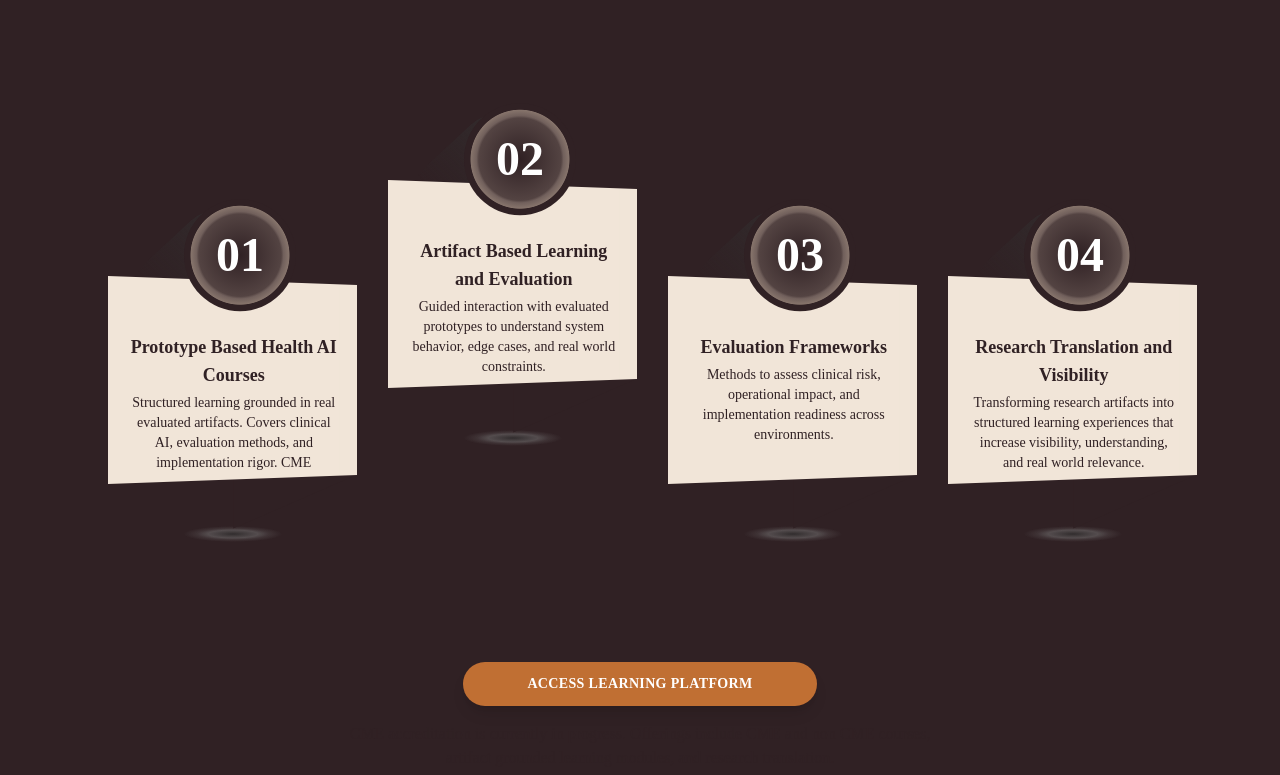
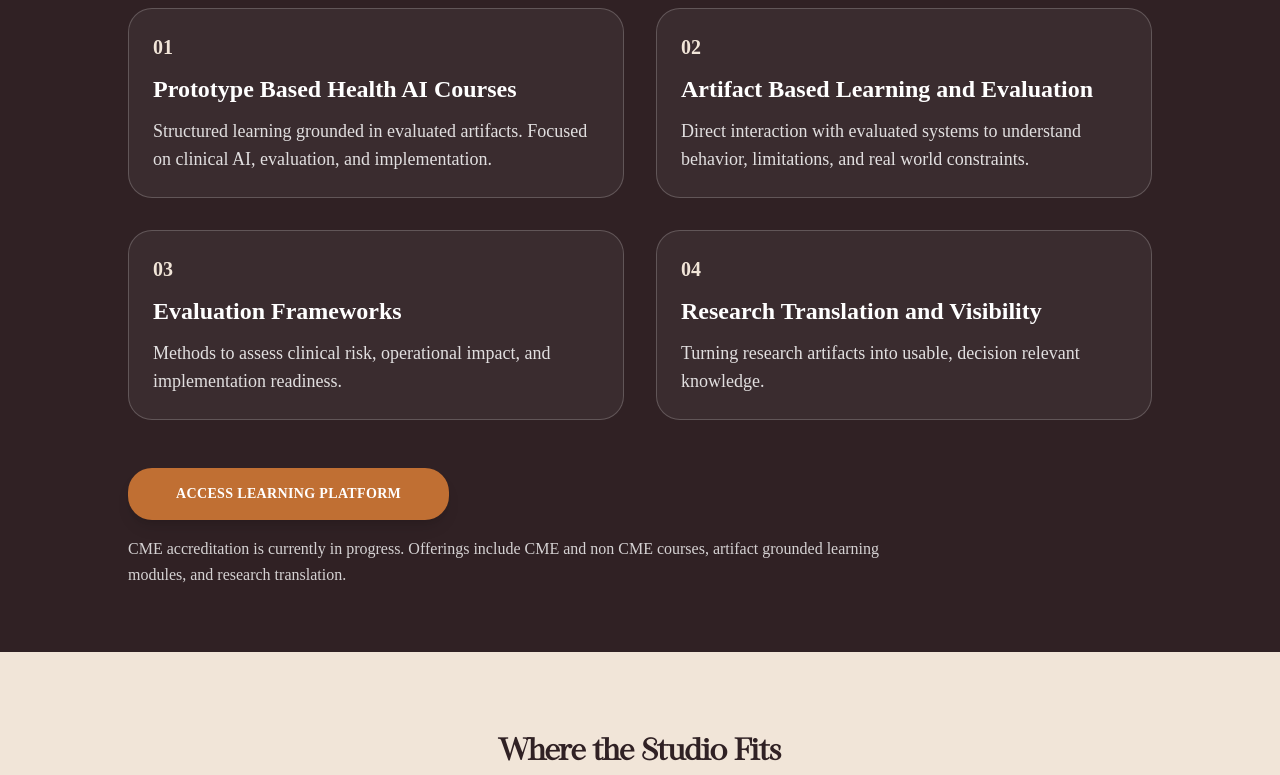
Before and after one commit to lbouayad/tophealthaistudio, a Next.js app: page / in a window 1280 px wide. Shown: the part 5185-5960 px from the top of the page. Built offline with nearby package versions, Linux system fonts and the light colour scheme.

Commit message:
Update Offerings.js

```diff
--- a/src/app/components/Home/Offerings.js
+++ b/src/app/components/Home/Offerings.js
@@ -1,191 +1,82 @@
 "use client";
-import React, { useEffect } from "react";
-import Aos from "aos";
-import "aos/dist/aos.css";
+import React from "react";
+import Link from "next/link";
 
-const Offers = () => {
-  useEffect(() => {
-    Aos.init();
-  }, []);
+const offerings = [
+  {
+    number: "01",
+    title: "Prototype Based Health AI Courses",
+    description:
+      "Structured learning grounded in evaluated artifacts. Focused on clinical AI, evaluation, and implementation.",
+  },
+  {
+    number: "02",
+    title: "Artifact Based Learning and Evaluation",
+    description:
+      "Direct interaction with evaluated systems to understand behavior, limitations, and real world constraints.",
+  },
+  {
+    number: "03",
+    title: "Evaluation Frameworks",
+    description:
+      "Methods to assess clinical risk, operational impact, and implementation readiness.",
+  },
+  {
+    number: "04",
+    title: "Research Translation and Visibility",
+    description:
+      "Turning research artifacts into usable, decision relevant knowledge.",
+  },
+];
 
+const Offerings = () => {
   return (
-    <div id="offerings" className="w-full flex flex-col justify-center bg-brown text-center lg:py-24 py-16 overflow-hidden relative z-20">
-      <h1 className="mainHeading text-lightBrown uppercase">Offerings</h1>
+    <div
+      id="offerings"
+      className="bg-brown w-full flex flex-col items-center justify-center text-white px-8 lg:px-16 xl:px-32 py-16 relative z-20"
+    >
+      <div className="w-full max-w-7xl">
+        <h1 className="text-3xl md:text-4xl font-bold mb-10 text-center lg:text-left">
+          Offerings
+        </h1>
 
-      <div className="grid grid-cols-1 lg:grid-cols-2 xl:grid-cols-4 lg:gap-y-0 gap-y-10 py-14 relative z-10 px-6 xl:px-20">
-        <div data-aos="zoom-in" data-aos-duration="1200" className="w-56 bg-slate-200 text-white text-center mx-auto lg:mt-24 mt-0">
-          <div className="circle w-28 h-28 bg-brown rounded-full mx-auto z-20 relative translate-y-[2.2rem] translate-x-5">
+        <div className="grid grid-cols-1 md:grid-cols-2 gap-8">
+          {offerings.map((item) => (
             <div
-              className="w-full h-full rounded-full flex justify-center items-center text-5xl font-semibold"
-              style={{
-                background:
-                  "radial-gradient(ellipse, rgba(241, 229, 216, 0) 0%, rgba(224, 204, 186, 0.2) 52%, rgba(210, 190, 175, 0.4) 55%, rgba(180, 160, 145, 0.65) 62%, rgba(241, 229, 216, 0) 63%, rgba(241, 229, 216, 0) 100%)",
-              }}
+              key={item.number}
+              className="border border-white/20 rounded-3xl p-6 bg-white/5"
             >
-              01
-            </div>
-          </div>
-
-          <div
-            className="w-24 h-28 absolute rounded-ss-[2.4rem] translate-x-[3.4rem] -translate-y-[4rem] rotate-[47deg]"
-            style={{ background: "linear-gradient(to bottom, #33333399, transparent)" }}
-          />
-
-          <div className="w-0 h-52 z-10 mx-auto relative border-l-[15.6rem] border-l-lightBrown border-solid border-t-[0.6rem] border-t-transparent border-b-[0.6rem] border-b-transparent">
-            <div className="w-[13.2rem] h-full pt-12 translate-x-[-14.3rem] absolute overflow-hidden bg-lightBrown text-brown">
-              <h2 className="font-bold text-lg">Prototype Based Health AI Courses</h2>
-              <p className="pt-1 text-sm">
-                Structured learning grounded in real evaluated artifacts. Covers clinical AI, evaluation methods, and implementation rigor. CME accreditation is in progress.
+              <div className="text-lightBrown font-bold text-xl mb-3">
+                {item.number}
+              </div>
+              <h2 className="text-xl md:text-2xl font-semibold mb-3">
+                {item.title}
+              </h2>
+              <p className="text-white/85 text-base md:text-lg leading-relaxed">
+                {item.description}
               </p>
             </div>
-          </div>
-
-          <div className="w-0 h-0 z-0 mx-auto relative border-l-[7.8rem] border-l-brown border-solid border-b-[3.4rem] border-b-transparent translate-x-[4.7rem] translate-y-[-0.6rem]" />
-          <div
-            className="-mt-3 mx-[4.7rem]"
-            style={{
-              background:
-                "radial-gradient(ellipse, rgba(50,50,50,0.7) 0%, rgba(120,120,120,0.5) 35%, rgba(125,125,125,0.2) 50%, rgba(255,255,255,0) 70%, rgba(255,255,255,0) 100%)",
-              width: "100px",
-              height: "16px",
-            }}
-          />
+          ))}
         </div>
 
-        <div data-aos="zoom-in" data-aos-duration="1200" className="w-56 bg-slate-200 text-white text-center mx-auto lg:mt-0 mt-0">
-          <div className="circle w-28 h-28 bg-brown rounded-full mx-auto z-20 relative translate-y-[2.2rem] translate-x-5">
-            <div
-              className="w-full h-full rounded-full flex justify-center items-center text-5xl font-semibold"
-              style={{
-                background:
-                  "radial-gradient(ellipse, rgba(241, 229, 216, 0) 0%, rgba(224, 204, 186, 0.2) 52%, rgba(210, 190, 175, 0.4) 55%, rgba(180, 160, 145, 0.65) 62%, rgba(241, 229, 216, 0) 63%, rgba(241, 229, 216, 0) 100%)",
-              }}
-            >
-              02
-            </div>
-          </div>
+        <div className="mt-12 flex flex-col items-center lg:items-start">
+          <Link
+            href="https://medaistudio.moodlecloud.com/login/index.php"
+            target="_blank"
+            className="bg-orange text-white uppercase text-sm md:text-md font-bold tracking-wide px-8 md:px-12 py-4 rounded-3xl text-center shadow-lg hover:shadow-xl hover:scale-105 transition duration-300 ease-in-out"
+          >
+            Access Learning Platform
+          </Link>
 
-          <div
-            className="w-24 h-28 absolute rounded-ss-[2.4rem] translate-x-[3.4rem] -translate-y-[4rem] rotate-[47deg]"
-            style={{ background: "linear-gradient(to bottom, #33333399, transparent)" }}
-          />
-
-          <div className="w-0 h-52 z-10 mx-auto relative border-l-[15.6rem] border-l-lightBrown border-solid border-t-[0.6rem] border-t-transparent border-b-[0.6rem] border-b-transparent">
-            <div className="w-[13.2rem] h-full pt-12 translate-x-[-14.3rem] absolute overflow-hidden bg-lightBrown text-brown">
-              <h2 className="font-bold text-lg">Artifact Based Learning and Evaluation</h2>
-              <p className="pt-1 text-sm">
-                Guided interaction with evaluated prototypes to understand system behavior, edge cases, and real world constraints.
-              </p>
-            </div>
-          </div>
-
-          <div className="w-0 h-0 z-0 mx-auto relative border-l-[7.8rem] border-l-brown border-solid border-b-[3.4rem] border-b-transparent translate-x-[4.7rem] translate-y-[-0.6rem]" />
-          <div
-            className="-mt-3 mx-[4.7rem]"
-            style={{
-              background:
-                "radial-gradient(ellipse, rgba(50,50,50,0.7) 0%, rgba(120,120,120,0.5) 35%, rgba(125,125,125,0.2) 50%, rgba(255,255,255,0) 70%, rgba(255,255,255,0) 100%)",
-              width: "100px",
-              height: "16px",
-            }}
-          />
+          <p className="mt-4 text-white/80 text-center lg:text-left max-w-3xl">
+            CME accreditation is currently in progress. Offerings include CME
+            and non CME courses, artifact grounded learning modules, and
+            research translation.
+          </p>
         </div>
-
-        <div data-aos="zoom-in" data-aos-duration="1200" className="w-56 bg-slate-200 text-white text-center mx-auto lg:mt-24 mt-0">
-          <div className="circle w-28 h-28 bg-brown rounded-full mx-auto z-20 relative translate-y-[2.2rem] translate-x-5">
-            <div
-              className="w-full h-full rounded-full flex justify-center items-center text-5xl font-semibold"
-              style={{
-                background:
-                  "radial-gradient(ellipse, rgba(241, 229, 216, 0) 0%, rgba(224, 204, 186, 0.2) 52%, rgba(210, 190, 175, 0.4) 55%, rgba(180, 160, 145, 0.65) 62%, rgba(241, 229, 216, 0) 63%, rgba(241, 229, 216, 0) 100%)",
-              }}
-            >
-              03
-            </div>
-          </div>
-
-          <div
-            className="w-24 h-28 absolute rounded-ss-[2.4rem] translate-x-[3.4rem] -translate-y-[4rem] rotate-[47deg]"
-            style={{ background: "linear-gradient(to bottom, #33333399, transparent)" }}
-          />
-
-          <div className="w-0 h-52 z-10 mx-auto relative border-l-[15.6rem] border-l-lightBrown border-solid border-t-[0.6rem] border-t-transparent border-b-[0.6rem] border-b-transparent">
-            <div className="w-[13.2rem] h-full pt-12 translate-x-[-14.3rem] absolute overflow-hidden bg-lightBrown text-brown">
-              <h2 className="font-bold text-lg">Evaluation Frameworks</h2>
-              <p className="pt-1 text-sm">
-                Methods to assess clinical risk, operational impact, and implementation readiness across environments.
-              </p>
-            </div>
-          </div>
-
-          <div className="w-0 h-0 z-0 mx-auto relative border-l-[7.8rem] border-l-brown border-solid border-b-[3.4rem] border-b-transparent translate-x-[4.7rem] translate-y-[-0.6rem]" />
-          <div
-            className="-mt-3 mx-[4.7rem]"
-            style={{
-              background:
-                "radial-gradient(ellipse, rgba(50,50,50,0.7) 0%, rgba(120,120,120,0.5) 35%, rgba(125,125,125,0.2) 50%, rgba(255,255,255,0) 70%, rgba(255,255,255,0) 100%)",
-              width: "100px",
-              height: "16px",
-            }}
-          />
-        </div>
-
-        <div data-aos="zoom-in" data-aos-duration="1200" className="w-56 bg-slate-200 text-white text-center mx-auto lg:mt-24 mt-0">
-          <div className="circle w-28 h-28 bg-brown rounded-full mx-auto z-20 relative translate-y-[2.2rem] translate-x-5">
-            <div
-              className="w-full h-full rounded-full flex justify-center items-center text-5xl font-semibold"
-              style={{
-                background:
-                  "radial-gradient(ellipse, rgba(241, 229, 216, 0) 0%, rgba(224, 204, 186, 0.2) 52%, rgba(210, 190, 175, 0.4) 55%, rgba(180, 160, 145, 0.65) 62%, rgba(241, 229, 216, 0) 63%, rgba(241, 229, 216, 0) 100%)",
-              }}
-            >
-              04
-            </div>
-          </div>
-
-          <div
-            className="w-24 h-28 absolute rounded-ss-[2.4rem] translate-x-[3.4rem] -translate-y-[4rem] rotate-[47deg]"
-            style={{ background: "linear-gradient(to bottom, #33333399, transparent)" }}
-          />
-
-          <div className="w-0 h-52 z-10 mx-auto relative border-l-[15.6rem] border-l-lightBrown border-solid border-t-[0.6rem] border-t-transparent border-b-[0.6rem] border-b-transparent">
-            <div className="w-[13.2rem] h-full pt-12 translate-x-[-14.3rem] absolute overflow-hidden bg-lightBrown text-brown">
-              <h2 className="font-bold text-lg">Research Translation and Visibility</h2>
-              <p className="pt-1 text-sm">
-                Transforming research artifacts into structured learning experiences that increase visibility, understanding, and real world relevance.
-              </p>
-            </div>
-          </div>
-
-          <div className="w-0 h-0 z-0 mx-auto relative border-l-[7.8rem] border-l-brown border-solid border-b-[3.4rem] border-b-transparent translate-x-[4.7rem] translate-y-[-0.6rem]" />
-          <div
-            className="-mt-3 mx-[4.7rem]"
-            style={{
-              background:
-                "radial-gradient(ellipse, rgba(50,50,50,0.7) 0%, rgba(120,120,120,0.5) 35%, rgba(125,125,125,0.2) 50%, rgba(255,255,255,0) 70%, rgba(255,255,255,0) 100%)",
-              width: "100px",
-              height: "16px",
-            }}
-          />
-        </div>
-      </div>
-
-      <div className="flex flex-col items-center justify-center mt-16">
-        <a
-          href="https://medaistudio.moodlecloud.com/"
-          target="_blank"
-          rel="noopener noreferrer"
-          className="bg-orange text-white uppercase text-xs md:text-sm font-bold tracking-wide px-5 sm:px-8 md:px-12 lg:px-16 py-3 rounded-3xl text-center shadow-lg hover:shadow-xl hover:scale-105 transition duration-300 ease-in-out"
-        >
-          Access Learning Platform
-        </a>
-
-        <p className="text-brown text-sm md:text-base mt-4 max-w-2xl text-center px-6">
-          CME accreditation is currently in progress. Offerings include CME and non CME courses, artifact grounded learning modules, and research translation.
-        </p>
       </div>
     </div>
   );
 };
 
-export default Offers;
+export default Offerings;
```
